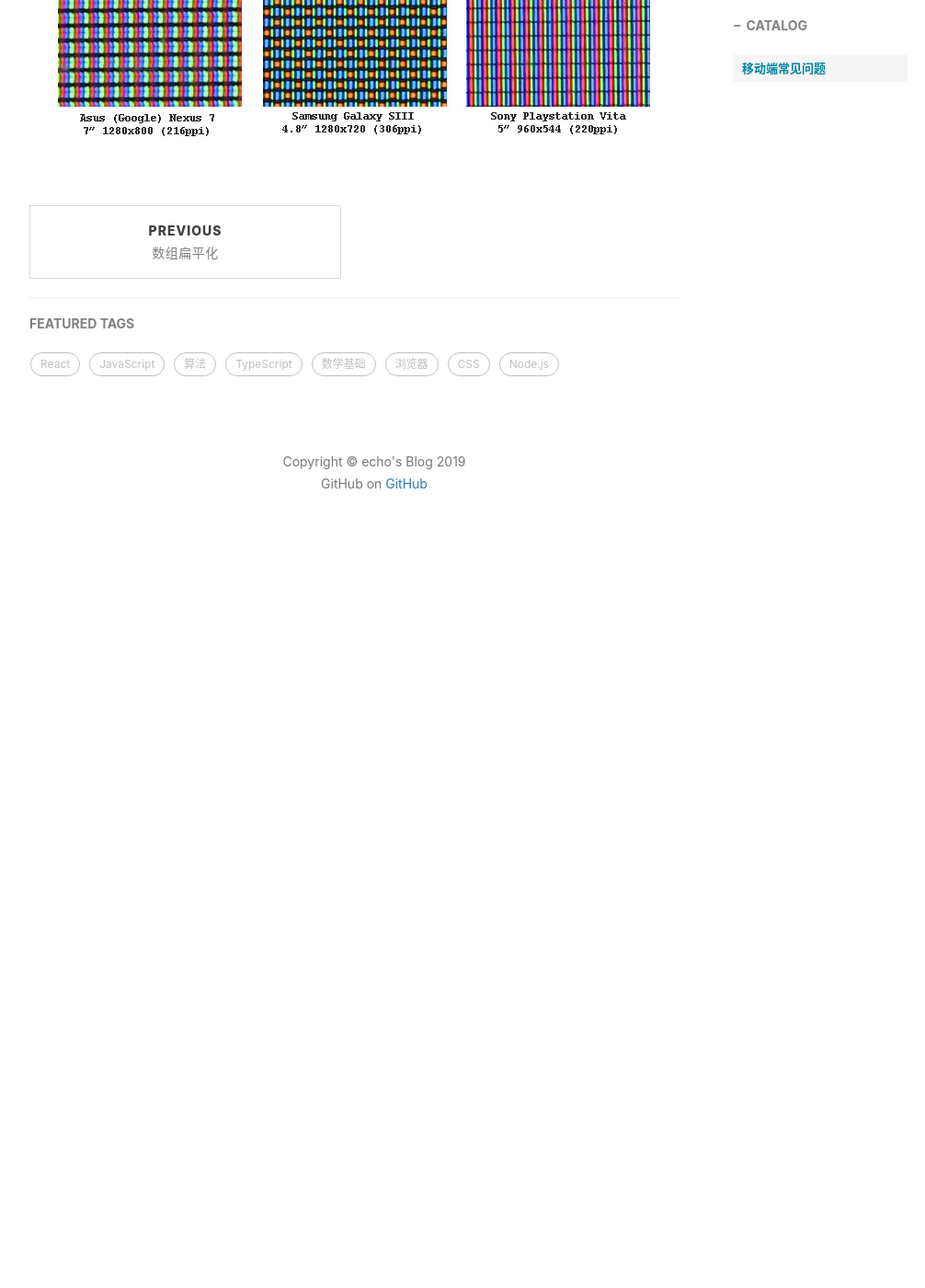
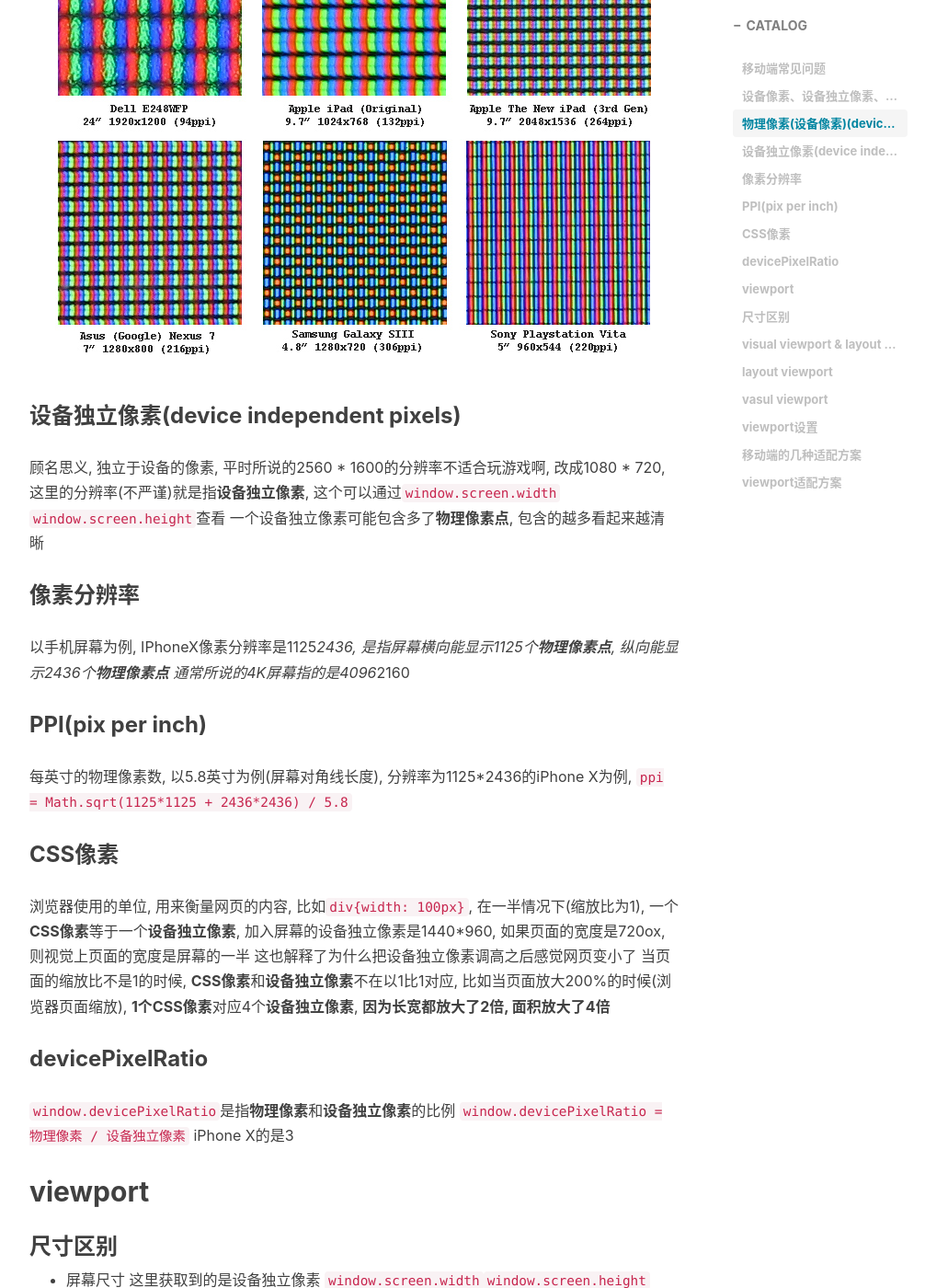
Before and after one commit to echoheart/echoheart.github.io, a Jekyll site: the page built from _posts/2019-11-23-移动端常见问题.md, in a window 1280 px wide and 1400 px high, scrolled down 1000 px. Shown: the whole window at 92% size, without its empty margins (233-1239 px from the left). Built offline with Jekyll 4.4.1, drawn with Linux system fonts in a browser that asks for light colours; nearby versions of some CDN libraries; comment, search, counter and statistics services are not loaded; before the commit the page ends 1630 px from its top, so only the background shows below that; some of the changed text lies outside the part shown.

Commit message:
移动端基本概念讲解及viewportjiangjie

```diff
--- a/_posts/2019-11-23-移动端常见问题.md
+++ b/_posts/2019-11-23-移动端常见问题.md
@@ -12,4 +12,144 @@ tags:
 # 移动端常见问题
 
 
+
+
+
+## 设备像素、设备独立像素、CSS像素、分辨率、PPI、devicePixelRatio
+
+### 物理像素(设备像素)(device pixels)
+设备像素也成为物理像素, 是显示器的最小单位, 这个像素不一定是一个小圆点或者小正方形, 只是用于显示丰富色彩的一个点, 一个物理像素有三原色(红,蓝绿)不同变换显示不同的色彩
+
 ![](https://www.echoheart.cn/img/xiangsudian.png)
+
+### 设备独立像素(device independent pixels)
+顾名思义, 独立于设备的像素, 平时所说的2560 * 1600的分辨率不适合玩游戏啊, 改成1080 * 720, 这里的分辨率(不严谨)就是指**设备独立像素**, 这个可以通过`window.screen.width` `window.screen.height`查看
+一个设备独立像素可能包含多了**物理像素点**, 包含的越多看起来越清晰
+
+### 像素分辨率
+以手机屏幕为例, IPhoneX像素分辨率是1125*2436, 是指屏幕横向能显示1125个**物理像素点**, 纵向能显示2436个**物理像素点**
+通常所说的4K屏幕指的是4096*2160
+
+### PPI(pix per inch)
+每英寸的物理像素数, 以5.8英寸为例(屏幕对角线长度), 分辨率为1125*2436的iPhone X为例, `ppi = Math.sqrt(1125*1125 + 2436*2436) / 5.8`
+
+### CSS像素
+浏览器使用的单位, 用来衡量网页的内容, 比如`div{width: 100px}`, 在一半情况下(缩放比为1), 一个**CSS像素**等于一个**设备独立像素**, 加入屏幕的设备独立像素是1440*960, 如果页面的宽度是720ox, 则视觉上页面的宽度是屏幕的一半
+这也解释了为什么把设备独立像素调高之后感觉网页变小了
+当页面的缩放比不是1的时候, **CSS像素**和**设备独立像素**不在以1比1对应, 比如当页面放大200%的时候(浏览器页面缩放), **1个CSS像素**对应4个**设备独立像素**, **因为长宽都放大了2倍, 面积放大了4倍**
+
+### devicePixelRatio
+
+`window.devicePixelRatio`是指**物理像素**和**设备独立像素**的比例
+`window.devicePixelRatio = 物理像素 / 设备独立像素`
+iPhone X的是3
+
+## viewport
+
+### 尺寸区别
+- 屏幕尺寸
+这里获取到的是设备独立像素
+`window.screen.width``window.screen.height`
+
+![](https://www.echoheart.cn/img/shebeiduli.png)
+
+- 窗口尺寸(包含横向竖向滚动条)
+`window.innerWidth`
+`window.innerHeight`
+包含了横向竖向的滚动条
+
+![](https://www.echoheart.cn/img/chuangkouzhicun.png)
+
+- viewport(不包含横向竖向滚动条)
+
+`document.documentElement.clientWidth`
+`document.documentElement.clientHeight`
+获取视口宽高
+不包含横向竖向的滚动条
+
+- HTML尺寸
+`document.documentElement.offsetWidth`
+`document.documentElement.offsetHeight`
+整个页面内容的宽高
+
+- 整个浏览器应用尺寸
+
+`window.outerHeight`
+`window.outerWidth`
+包含了标签栏书签栏的整个浏览器的尺寸
+
+### visual viewport &  layout viewport
+移动端的visual viewport和layout viewport
+
+手机屏幕一半都很窄, 一半不会超过400px
+比如网站的侧边栏宽度都设置为10%, 这在PC浏览器(假设宽度为1000px)看起来没什么问题, 但是在手机上(假设为400px)只有40px
+
+可以把layout viewport想象成一个很大的照片, visual viewport想象成一个小窗口, 小窗口在照片上移动时, 可以透过小窗口visual viewport看到照片 layout view的一部分
+
+![](https://www.echoheart.cn/img/visualviewport.png)
+
+	- layout viewport是页面渲染时的参考宽高
+	- visual viewport是移动端视口的设备独立像素
+
+**在移动端渲染时,layout viewport默认就是980px, 所以页面元素渲染时就认为窗口(vasul viewport)的宽度也是980px**
+
+### layout viewport
+
+`document.documentElement.clientWidth`
+`document.documentElement.clientHeight`
+
+![](https://www.echoheart.cn/img/layoutviewport.png)
+
+
+### vasul viewport
+
+`window.screen.width`
+`window.screen.height`
+
+![](https://www.echoheart.cn/img/screenwidthvasul.png)
+
+### viewport设置
+
+假设页面没有设置viewport, 对于大部分浏览器来说, 页面会以layout viewport宽度去渲染, 然后页面就会被缩放到正好被屏幕容纳
+
+![](https://www.echoheart.cn/img/yemiansuoxiao.png)
+
+部分浏览器也有可能不去自动缩放, 用户需要左滑右滑才能看到所有内容
+
+![](https://www.echoheart.cn/img/meiyousuofang.png)
+
+这时添加一句
+`<meta name="viewport” content=“width=device-width”>`
+其中`device-width`就是设备独立像素
+其实这句话的作用就是让 **layout viewport 等于 vasul viewport**
+也就是 **文档的宽度**等于**设备屏幕宽度**
+
+完整的viewport标签
+`<meta name="viewport” content=“width=device-width, minimum-scale=1, initial-scale=1, maximum-scale=1”>`
+含义: 手机设备宽度(设备独立像素`window.screen.width`)等于文档宽度(`document.documentElement.clientWidth`)
+
+## 移动端的几种适配方案
+## viewport适配方案
+
+
+
+
+
+
+
+
+
+
+
+
+
+
+
+
+
+
+
+以上文章参考了
+[A tale of two viewports — part two](https://www.quirksmode.org/mobile/viewports2.html)
+
+[在移动浏览器中使用viewport元标签控制布局 - Mobile | MDN](https://developer.mozilla.org/zh-CN/docs/Mobile/Viewport_meta_tag)
```
Also changed, not shown: img/chuangkouzhicun.png (added), img/layoutviewport.png (added), img/meiyousuofang.png (added), img/screenwidthvasul.png (added), img/shebeiduli.png (added), img/visualviewport.png (added), img/yemiansuoxiao.png (added).
